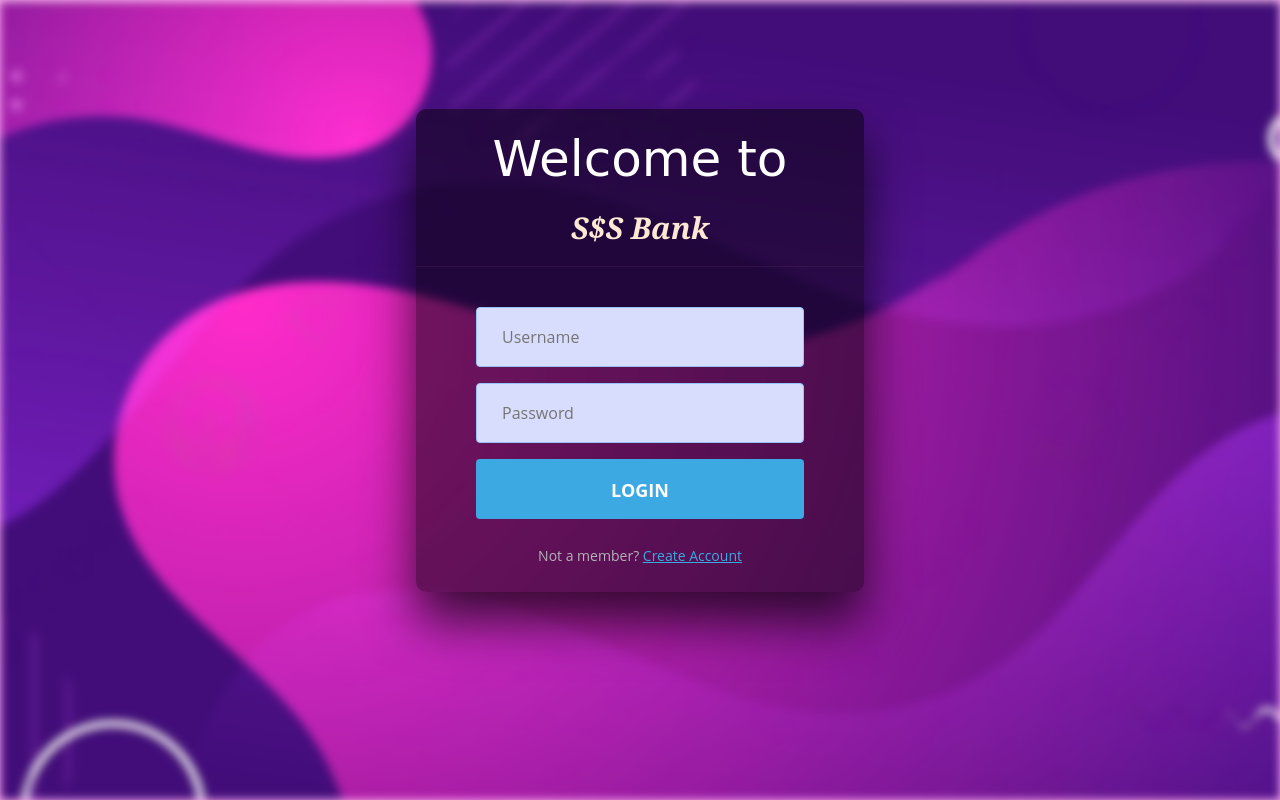
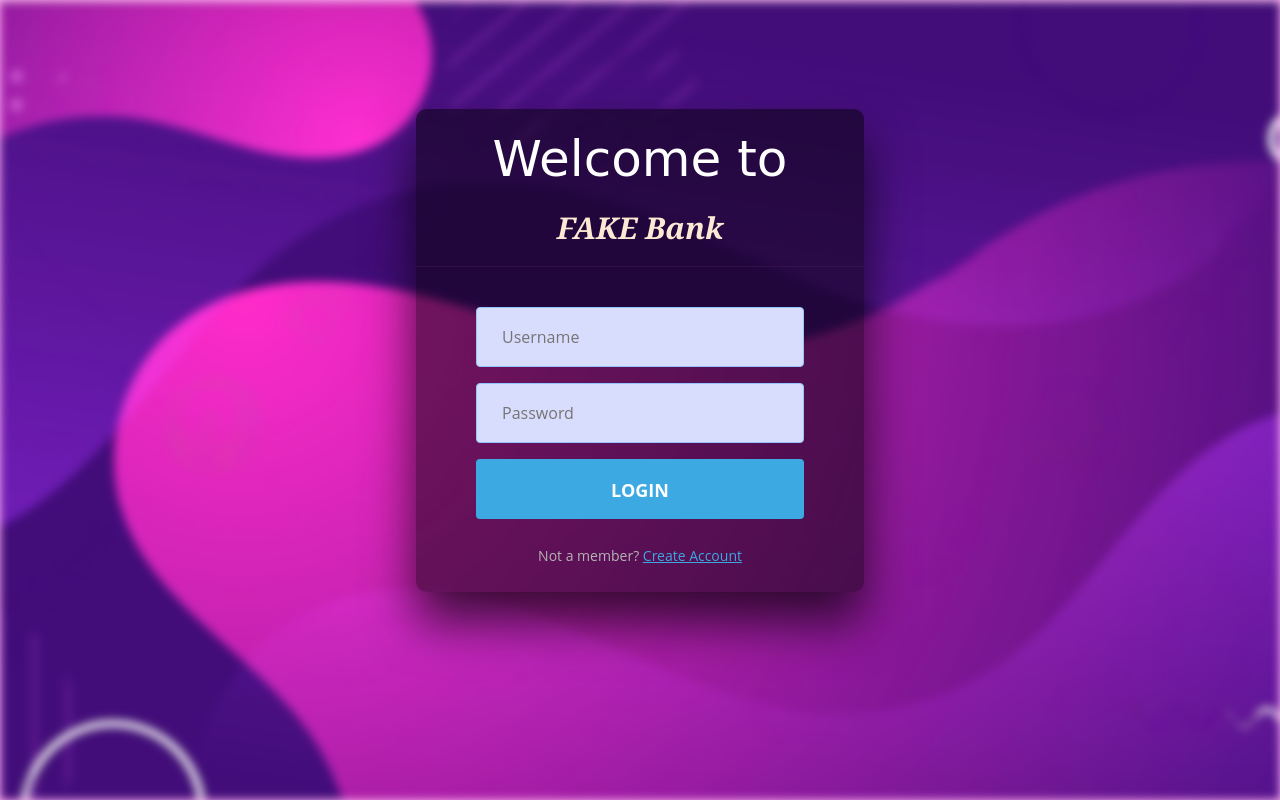
Before and after one commit to Sidharth-SN/Bank_Website, a Flask app: page /login in a window 1280 px wide. Run offline with Flask 3, Linux system fonts and the light colour scheme.

Commit message:
Update login.html

```diff
--- a/templates/login.html
+++ b/templates/login.html
@@ -20,7 +20,7 @@
             <p></p>
             <p id = heading>
                 <!-- <img id = "logo" src="/static/img/logo.png"> -->
-                S$S Bank
+                FAKE Bank
             </p>
             <hr style="color: #633155;">
             <br>
```
